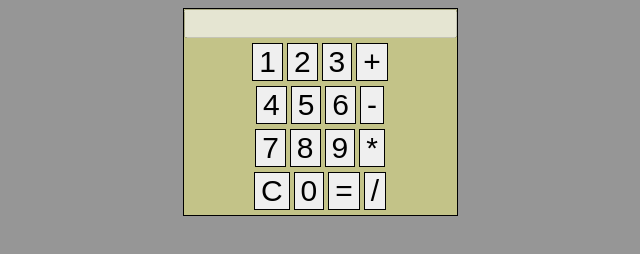
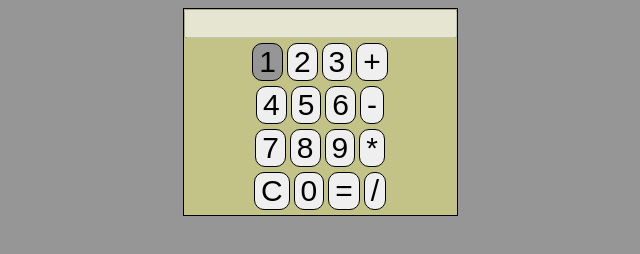
Before and after one commit to 0xcyborg/Calculator, a plain HTML site: page index.html in a window 1280 px wide. In both pictures the pointer is over the button 587 px from the left and 62 px from the top of the page. Shown: the whole page, without its empty margins (320-960 px from the left). Drawn offline with Linux system fonts and the light colour scheme.

Commit message:
Update style.css

```diff
--- a/style.css
+++ b/style.css
@@ -16,9 +16,16 @@ body {
 
 .content div button{
     border: 1px solid black;
+    border-radius: 10px;
+
     font-size: 30px;
 }
 
 .content input{
     font-size: 20px;
 }
+
+.content div button:hover{
+    background-color: rgb(150, 150, 150);
+    cursor: pointer;
+}
```
